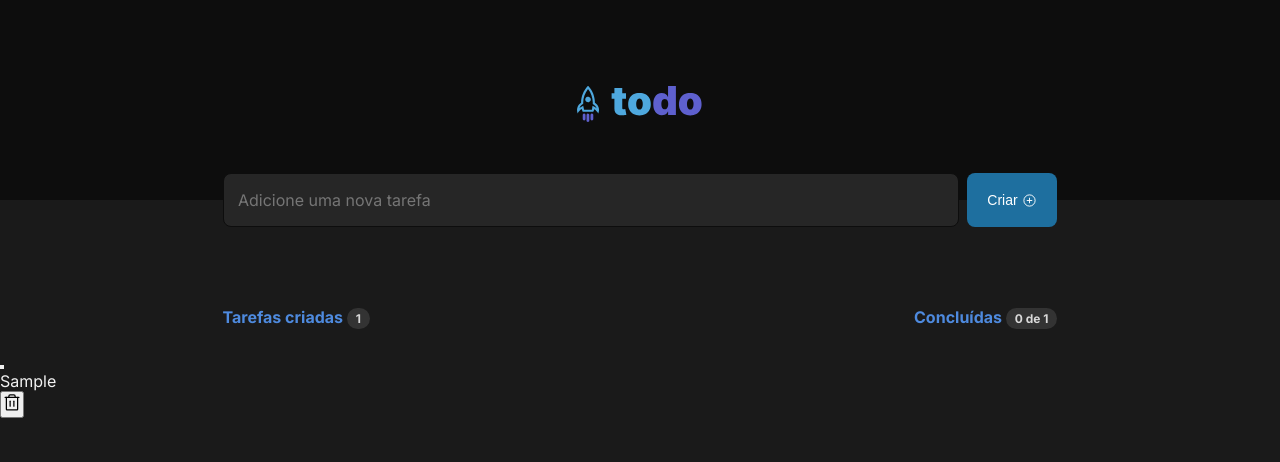
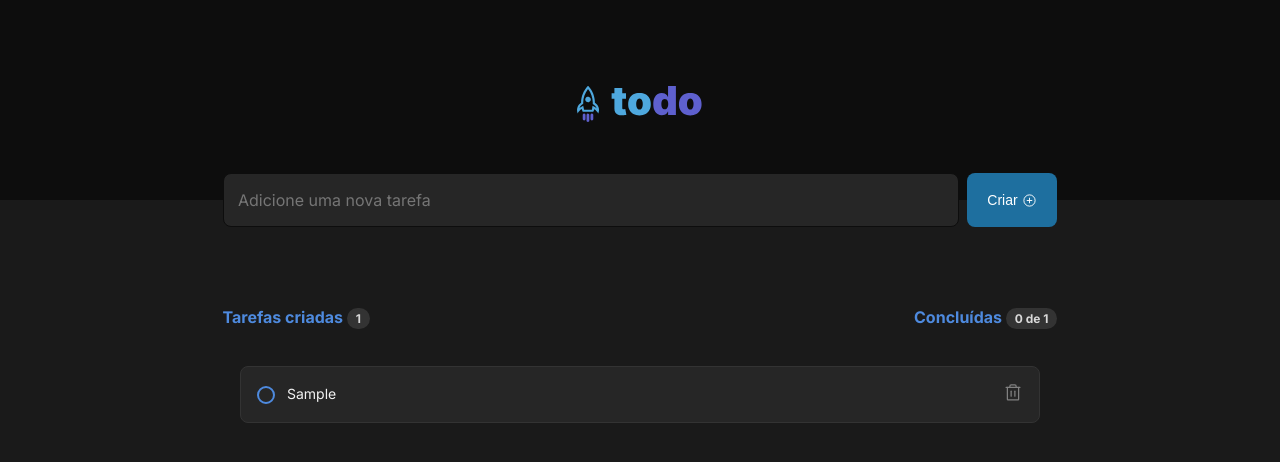
Before and after one commit to oducoelho/ToDoList-Ignite, a React (Vite) app: page / in a window 1280 px wide. Both pictures are taken after typing "Sample" into the empty fields and a click on the button "Criar". Shown: the top 462 px of the page. Built offline with nearby package versions, Linux system fonts and the light colour scheme.

Commit message:
Update Tasks.module.css

```diff
--- a/src/components/Tasks.module.css
+++ b/src/components/Tasks.module.css
@@ -1,21 +1,64 @@
-.content {
-  padding-top: 2rem;
+.task {
+  width: 800px;
+  background: var(--gray-500);
+  border: 1px solid var(--gray-400);
+  padding: 1rem;
+  border-radius: 0.5rem;
+  display: flex;
+  align-items: center;
+  justify-content: space-between;
+  gap: 0.75rem;
+  margin-top: 15px;
 }
 
-.line {
-  border-top: 2px solid var(--gray-500);
-  border-radius: 8px;
-  margin: 0 auto;
-  max-width: 830px;
-  padding-top: 2rem;
+.teste {
+  display: flex;
+  justify-content: center;
 }
 
-.component {
-  background: var(--gray-500);
-  display: flex;
-  align-items: center;
-  justify-content: space-around;
-  height: 4.5rem;
-  border-radius: 8px;
-  margin-top: 10px;
+.task p {
+  font-size: 0.875rem;
+  line-height: 1.18rem;
+  color: var(--gray-100);
+  margin-right: auto;
 }
+
+p.textCompleted {
+  color: var(--gray-300);
+  text-decoration: line-through;
+}
+
+.checkContainer {
+  width: 1.125rem;
+  height: 1.125rem;
+  background: none;
+  border: none;
+}
+
+.checkContainer div {
+  width: 100%;
+  height: 100%;
+  border-radius: 999px;
+  border: 2px solid var(--Blue-);
+}
+
+.checkContainer svg {
+  width: 100%;
+  height: 100%;
+  color: var(--Purple-);
+}
+
+.deleteButton {
+  background: none;
+  border: none;
+  color: var(--gray-300);
+}
+
+.trash {
+  transition: 0.2s;
+}
+
+.trash:hover {
+  color: var(--Danger-);
+  cursor: pointer;
+}
```
